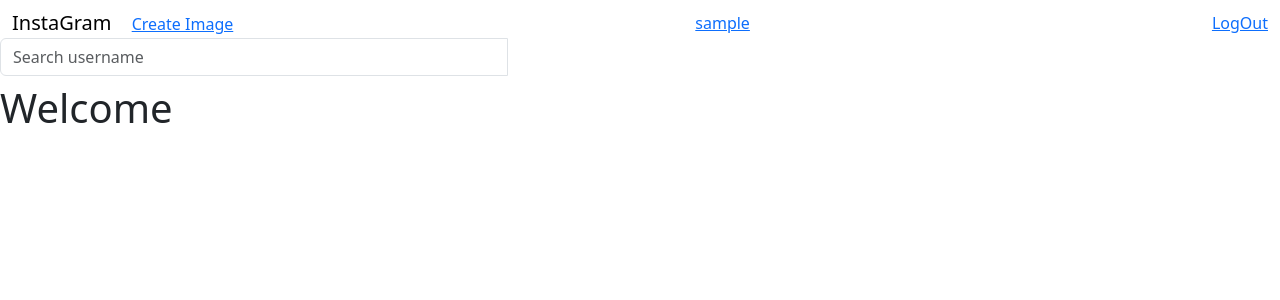
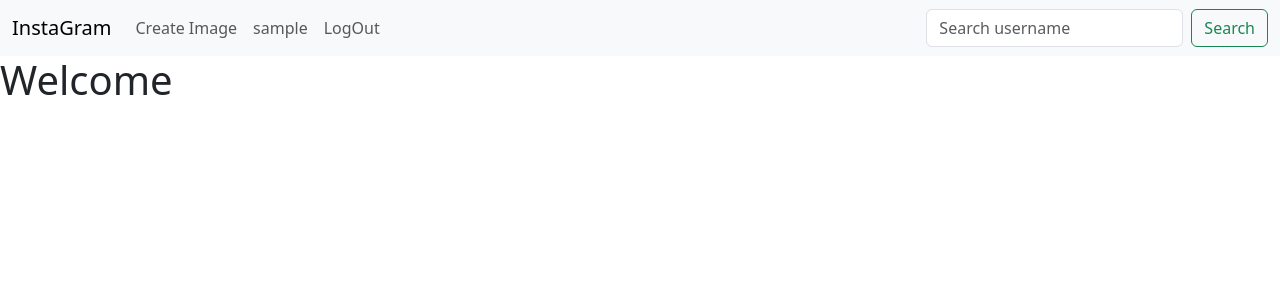
Before and after one commit to BensonGathu/InstaGram, a Django app: page / in a window 1280 px wide. Shown: the top 300 px of the page. Run offline with Django 3.2, Linux system fonts and the light colour scheme; the visitor is signed in with stand-in values (Sample User, id 1); data that the repository does not hold is empty; some libraries are stand-ins or nearby versions.

Commit message:
Restructured navbar

```diff
--- a/insta/templates/navbar.html
+++ b/insta/templates/navbar.html
@@ -6,31 +6,33 @@
   <meta name="viewport" content="width=device-width, initial-scale=1">
 </head>
 <body>
-<nav class="navbar navbar-inverse">
-  <div class="container-fluid">
-    <div class="navbar-header">
-      <a class="navbar-brand" href="{% url 'index' %}">InstaGram</a>
-      <a href="{%url 'new-image'%}">Create Image</a>
+
+  <nav class="navbar navbar-expand-lg navbar-light bg-light">
+    <div class="container-fluid">
+      <a class="navbar-brand nav-link active" aria-current="page" href="{% url 'index' %}">InstaGram</a>
+      <button class="navbar-toggler" type="button" data-bs-toggle="collapse" data-bs-target="#navbarTogglerDemo02" aria-controls="navbarTogglerDemo02" aria-expanded="false" aria-label="Toggle navigation">
+        <span class="navbar-toggler-icon"></span>
+      </button>
+      <div class="collapse navbar-collapse" id="navbarTogglerDemo02">
+        <ul class="navbar-nav me-auto mb-2 mb-lg-0">
+          <li class="nav-item">
+            <a class="nav-link" href="{%url 'new-image'%}">Create Image</a>
+          </li>
+          <li class="nav-item" >
+            <span> <a class="nav-link" href="{% url 'profile' %}">{{request.user }}</a></span>
+          </li>
+          <li class="nav-item">
+            <span><a class="nav-link" href="{% url 'logout'%}">LogOut</a></span>
+          </li>
+        </ul>
+
+        <form class="d-flex" action="{% url 'search_results' %}">
+          <input class="form-control me-2" type="search" placeholder="Search username" aria-label="Search" name="username" >
+          <button class="btn btn-outline-success" type="submit">Search</button>
+        </form>
+      </div>
     </div>
+  </nav>
 
-    <span> <a href="{% url 'profile' %}">{{request.user }}</a></span>
-    <span><a href="{% url 'logout'%}">LogOut</a></span>
-
-  </div>
-  <div class="col-sm-4 col-md-5 navbar-right" style="text-align: right;" >
-
-    <form class="navbar-form" role="search" action="{% url 'search_results' %}" >
-
-      <div class="input-group">
-        <input type="text" class="form-control" placeholder="Search username" name="username">
-        <div class="input-group-btn">
-          <button class="btn btn-default" type="submit"><i class="glyphicon glyphicon-search"></i></button>
-        </div>
-      </div>
-
-    </form>
-  </div>
-
-</nav>
 </body>
 </html>
```
